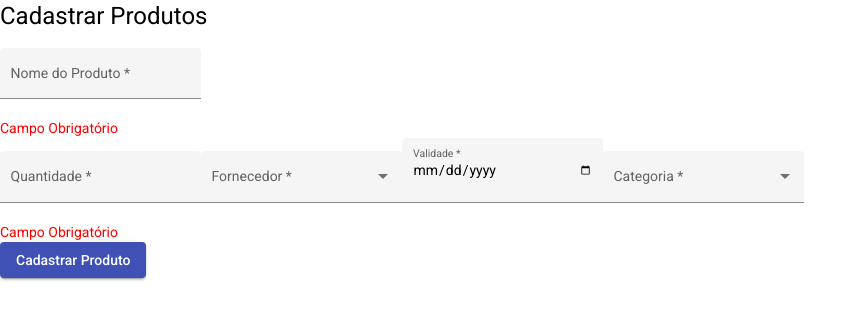
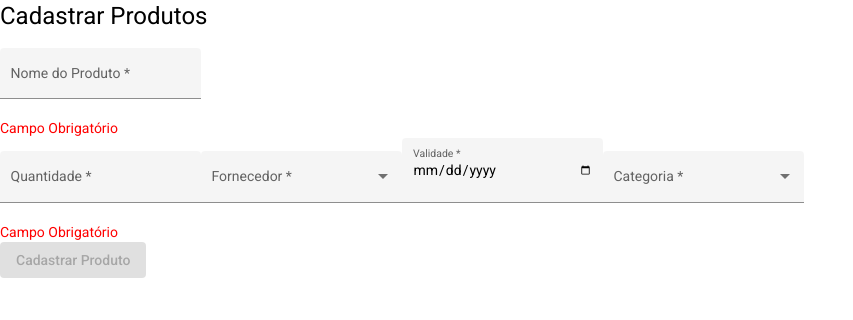
Before and after one commit to MouraRafael/atividade3-v1, an Angular app: page /estoque/cadastro in a window 1280 px wide. Shown: the top 320 px of the page, without its empty margins (0-853 px from the left). Built offline with nearby package versions, Linux system fonts and the light colour scheme.

Commit message:
update: attr nome de produto

```diff
--- a/src/app/estoque/components/cadastrar/cadastrar.component.html
+++ b/src/app/estoque/components/cadastrar/cadastrar.component.html
@@ -4,7 +4,7 @@
 
     <mat-form-field appearance="fill">
       <mat-label>Nome do Produto</mat-label>
-      <input matInput formControlName="nomeProduto" placeholder="Nome do Produto" />
+      <input matInput formControlName="nome" placeholder="Nome do Produto" />
     </mat-form-field>
     <mat-error *ngIf="nomeProduto.errors?.['required']">
       <span style="color: red">Campo Obrigatório</span>
@@ -51,7 +51,7 @@
 
 
 
-    <button type="submit" mat-raised-button color="primary">
+    <button type="submit" mat-raised-button color="primary" [disabled]="produtoCadastroForm.status != 'VALID'">
       Cadastrar Produto
     </button>
     <p>{{nomeProduto.value}}</p>
--- a/src/app/estoque/components/cadastrar/cadastrar.component.ts
+++ b/src/app/estoque/components/cadastrar/cadastrar.component.ts
@@ -30,7 +30,7 @@ export class CadastrarComponent implements OnInit {
 
   ngOnInit(): void {
     this.produtoCadastroForm = this.formBuilder.group({
-    nomeProduto:['',[Validators.required,Validators.pattern(/^[a-zA-Z]/)]],
+    nome:['',[Validators.required,Validators.pattern(/^[a-zA-Z]/)]],
     quantidade:['',[Validators.required,Validators.pattern(/[0-9]/)]],
     fornecedor:['',[Validators.required]],
     validade:['',[Validators.required]],
@@ -43,10 +43,10 @@ export class CadastrarComponent implements OnInit {
   cadastrar():void{
     const estoque = this.produtoCadastroForm.getRawValue() as produtoModel;
     estoque.id = "asdf";
-    console.log(estoque)
+    console.log(typeof estoque,estoque)
   }
 
 
-  get nomeProduto() { return this.produtoCadastroForm.get("nomeProduto")!}
+  get nomeProduto() { return this.produtoCadastroForm.get("nome")!}
   get categoria() { return this.produtoCadastroForm.get("categoria") }
 }
--- a/src/app/estoque/model/produto.model.ts
+++ b/src/app/estoque/model/produto.model.ts
@@ -1,7 +1,7 @@
 import { EstoqueCategoria } from "../enums/categoria.enum";
 export interface produtoModel{
   id:string;
-  nomeProduto:string;
+  nome:string;
 	quantidade:number;
 	fornecedor:string;
 	validade:Date;
```
